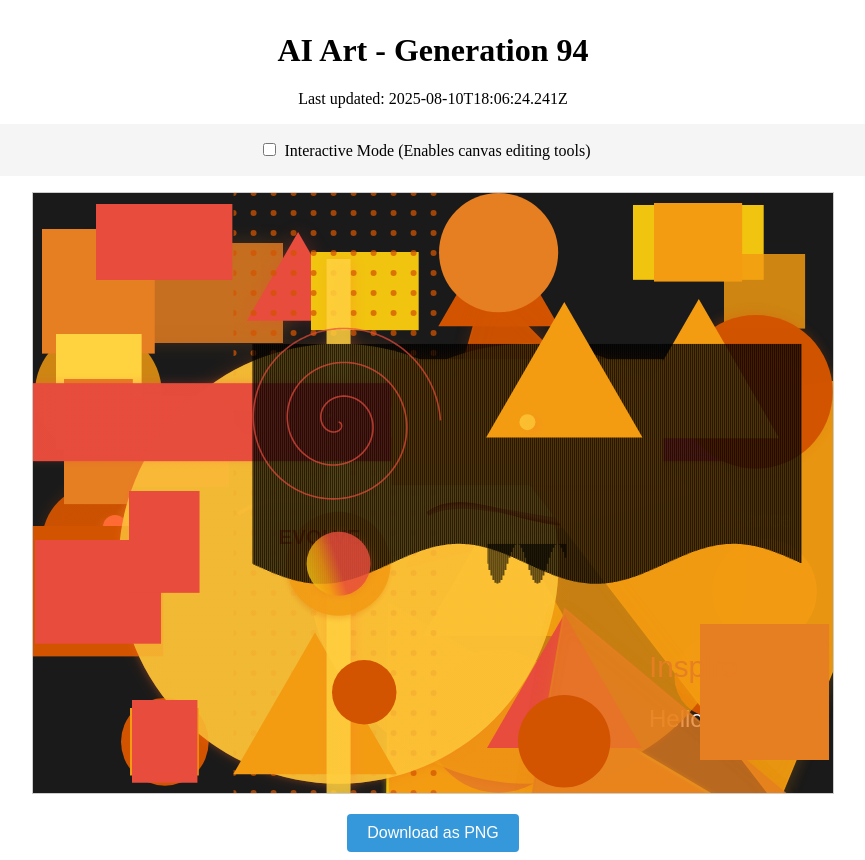
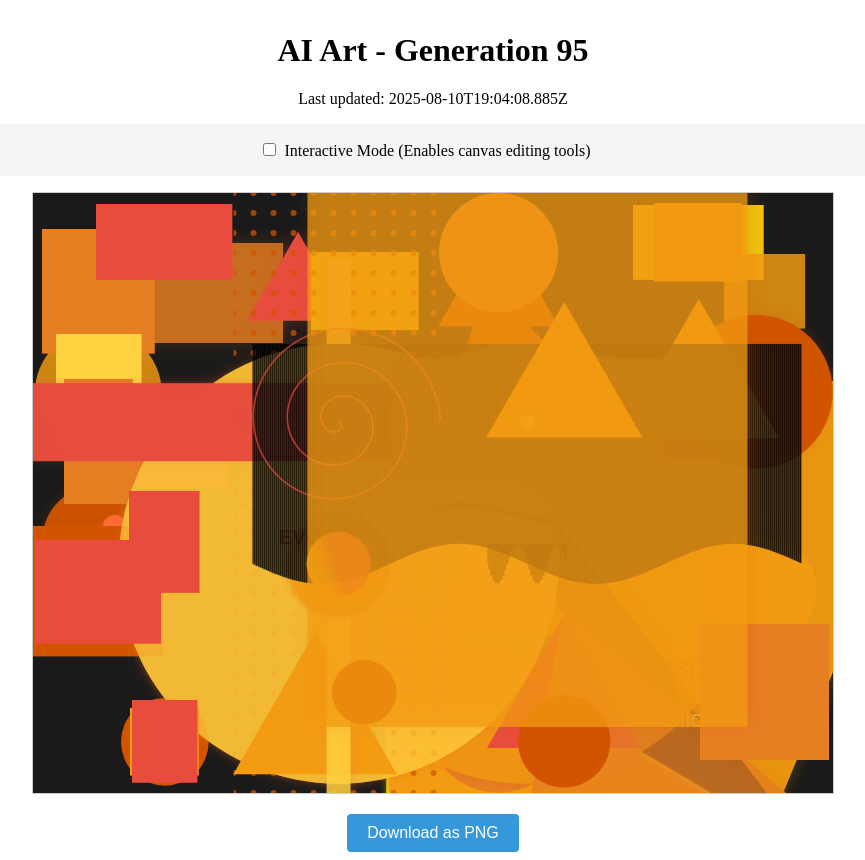
Before and after one commit to mcclowes/ai-art, a React (Vite) app: page / in a window 1280 px wide. Shown: the whole page, without its empty margins (207-1072 px from the left). Built offline with nearby package versions, Linux system fonts and the light colour scheme.

Commit message:
Improve artwork - Generation 95

```diff
--- a/src/artwork-state.ts
+++ b/src/artwork-state.ts
@@ -1057,9 +1057,36 @@ export const artworkState: ArtworkState = {
       "height": 82.73896225540126,
       "fillStyle": "#e74c3c",
       "id": "element_1754849184241"
+    },
+    {
+      "type": "rectangle",
+      "x": 274.4375772558714,
+      "y": 0,
+      "width": 440,
+      "height": 534,
+      "fillStyle": "#d35400",
+      "gradient": {
+        "type": "radial",
+        "colors": [
+          "#d35400",
+          "#e67e22",
+          "#f39c12"
+        ],
+        "direction": 237.39803446812587,
+        "centerX": 0.6066773022751086,
+        "centerY": 0.4117280563509104
+      },
+      "shadow": {
+        "blur": 16.609305631593127,
+        "color": "#d3540040",
+        "offsetX": 4.953762886305579,
+        "offsetY": -4.172997261140779
+      },
+      "opacity": 0.7417971414029667,
+      "id": "gradient_rect_1754852648885"
     }
   ],
-  "generation": 94,
-  "lastUpdated": "2025-08-10T18:06:24.241Z",
+  "generation": 95,
+  "lastUpdated": "2025-08-10T19:04:08.885Z",
   "cycleStarted": "2025-08-06T21:05:04.268Z"
 };
```
